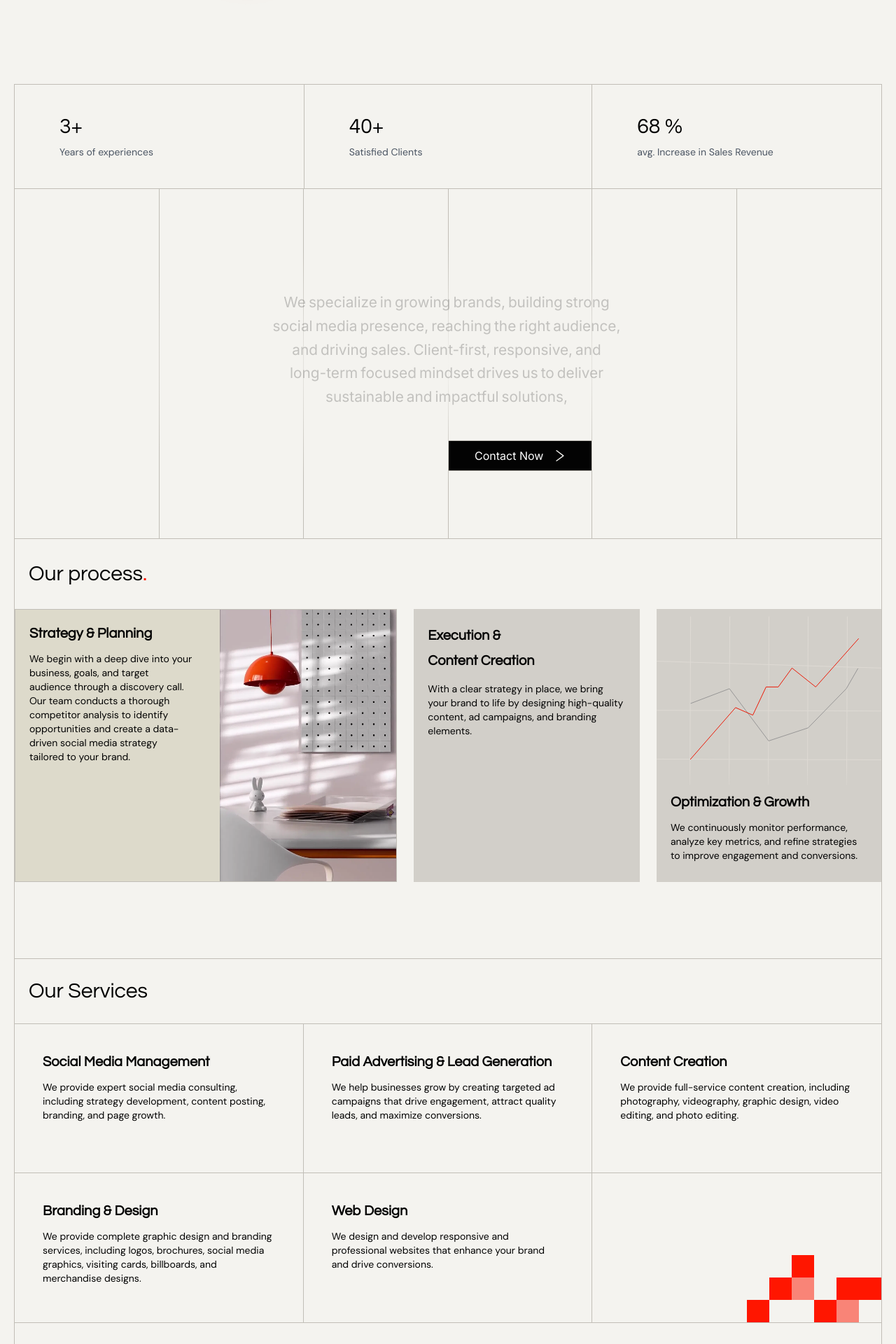
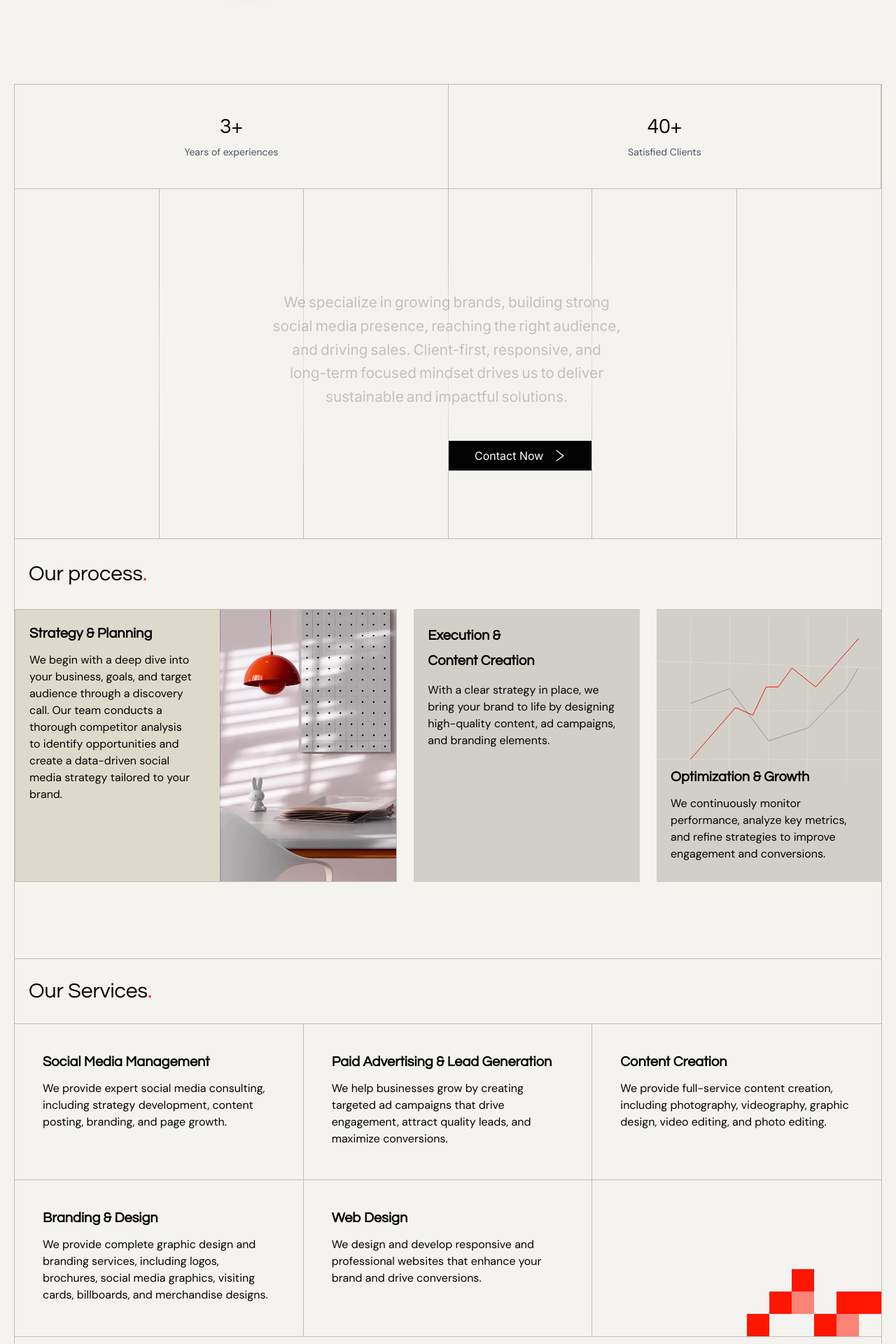
Before and after one commit to jasimmohammedme/reddotconsultancy, a Next.js app: page / in a window 1280 px wide. Shown: the part 580-2500 px from the top of the page at 70% size. Built offline with nearby package versions, Linux system fonts and the light colour scheme.

Commit message:
changes on content and spelling corrections

```diff
--- a/components/AboutUs.tsx
+++ b/components/AboutUs.tsx
@@ -16,7 +16,7 @@ const AboutUs: React.FC = () => {
          </div>
          <div className="w-1/6 md:block hidden h-full border-r" />
          <div className="absolute z-10 left-1/2 -translate-x-1/2 w-[300px] md:w-[440px]  xl:w-[520px] 2xl:w-[600px]  h-full -top-5 font-inter text:sm sm:text-medium md:text-lg xl:text-[1.3rem] 2xl:text-[1.35rem]">
-            <TextOpacityOnScroll contain={contain} phrase="We specialize in growing brands, building strong social media presence, reaching the right audience, and driving sales. Client-first, responsive, and long-term focused mindset drives us to deliver sustainable and impactful solutions," />
+            <TextOpacityOnScroll contain={contain} phrase="We specialize in growing brands, building strong social media presence, reaching the right audience, and driving sales. Client-first, responsive, and long-term focused mindset drives us to deliver sustainable and impactful solutions." />
          </div>
          <svg className='absolute top-1/2 left-1/2 -translate-x-1/2 -translate-y-1/2 z-0 w-full h-full' width="1094" height="299" viewBox="0 0 1094 299" fill="none" xmlns="http://www.w3.org/2000/svg">
             <rect width="1094" height="299" fill="url(#paint0_radial_257_3)" />
--- a/components/Contact.tsx
+++ b/components/Contact.tsx
@@ -151,7 +151,7 @@ const Contact: React.FC = () => {
 
 const Logo = () => {
    return (
-      <svg className='absolute top-0 right-0 w-32 h-32 p-5' width="84" height="84" viewBox="0 0 84 84" fill="none" xmlns="http://www.w3.org/2000/svg">
+      <svg className='absolute top-0 right-0 w-32 md:w-48 h-32 md:h-48 p-3' width="84" height="84" viewBox="0 0 84 84" fill="none" xmlns="http://www.w3.org/2000/svg">
          <circle cx="72.5" cy="11.5" r="11.5" fill="#D2130A" />
          <path d="M1 29H54.5V83.5M4 79L51.975 31.5" stroke="black" strokeWidth="10" />
       </svg>
--- a/components/LearnTheProcess.tsx
+++ b/components/LearnTheProcess.tsx
@@ -10,7 +10,7 @@ const LearnTheProcess: React.FC = () => {
             <div className="w-full md:w-[45%] h-[270px] md:h-full bg-[#DDDACB] flex flex-row justify-end border-y md:border">
                <div className='flex flex-col w-1/2 p-3 sm:p-4 lg:p-5 sm:gap-3'>
                   <p className='text-lg md:text-xl font-semibold font-questrial'>Strategy & Planning</p>
-                  <p className='text-xs md:text-sm md:text-medium'>
+                  <p className='text-xs md:text-sm lg:text-base'>
                   We begin with a deep dive into your business, goals, and target audience through a discovery call. Our team conducts a thorough competitor analysis to identify opportunities and create a data-driven social media strategy tailored to your brand.
 
                   </p>
@@ -20,14 +20,14 @@ const LearnTheProcess: React.FC = () => {
             <div className='w-full md:w-[55%] h-[300px] md:h-full flex gap-4  md:gap-6  '>
                <div className="flex flex-col w-1/2 h-full bg-[#D2CFC9] p-4 lg:p-5 gap-3 ">
                   <p className='text-lg md:text-xl font-semibold font-questrial lg:leading-9'>Execution & <br /> Content Creation</p>
-                     <p className='text-xs md:text-sm md:text-medium'>
+                     <p className='text-xs md:text-sm lg:text-base'>
                      With a clear strategy in place, we bring your brand to life by designing high-quality content, ad campaigns, and branding elements.
                   </p>
                </div>
                <div className="relative w-1/2 h-[300px] md:h-full bg-[#D2CFC9] overflow-hidden"><SvgGraph />
                   <div className='absolute bottom-0 md:bottom-2 flex flex-col  p-4 lg:p-5 gap-3 z-10'>
                      <p className='text-lg md:text-xl font-semibold font-questrial'>Optimization & Growth</p>
-                     <p className='text-xs md:text-sm md:text-medium'>
+                     <p className='text-xs md:text-sm lg:text-base'>
                      We continuously monitor performance, analyze key metrics, and refine strategies to improve engagement and conversions.</p>
                   </div>
                   <svg className="absolute -bottom-20 md:bottom-0 w-full " width="337" height="234" viewBox="0 0 337 234" fill="none" xmlns="http://www.w3.org/2000/svg">
--- a/components/MissionVisionValue.tsx
+++ b/components/MissionVisionValue.tsx
@@ -11,7 +11,7 @@ const MissionVisionValue: React.FC = () => {
          <div className='w-full h-full flex flex-row border-t justify-end'>
             <div className='w-full md:w-2/3 h-full flex flex-col gap-3 p-10 md:p-10 lg:p-20 md:border-r border-r-0'>
                <p className='text-xl font-semibold font-questrial'>About Us               </p>
-               <p className='text-medium leading-7 md:leading-8'>
+               <p className='text-base leading-7 md:leading-7'>
                   At Red Dot Consultancy, we're focused on building lasting relationships with our clients. Our team is always responsive, ensuring you feel supported and that your needs are met. We believe that sustainable measures are the key to achieving long-term success for your brand. We will help you build your brand from the ground up, drive sales, and grow your audience with a unique brand identity.
                </p>
             </div>
--- a/components/OurServices.tsx
+++ b/components/OurServices.tsx
@@ -4,37 +4,37 @@ import { motion, useScroll, useTransform } from 'framer-motion';
 
 const OurServices: React.FC = () => {
    return (
-      <div id='what-we-do' className='relative h-[700px] md:h-[500px] lg:h-[540px] xl:h-[520px] w-full flex flex-col border-l   md:border-x border-b '>
-         <p className="text-3xl font-questrial p-5 py-7 border-r md:border-r-0">Our Services</p>
+      <div id='what-we-do' className='relative h-[700px] md:h-[500px] lg:h-[600px] xl:h-[540px] w-full flex flex-col border-l   md:border-x border-b '>
+         <p className="text-3xl font-questrial p-5 py-7 border-r md:border-r-0">Our Services<span className='text-primary'>.</span></p>
          <div className='w-full h-full flex flex-row border-y'>
             <div className='w-1/2 md:w-1/3 h-full flex flex-col gap-3 p-3 md:p-5 lg:p-10 border-r '>
                <p className='text-lg md:text-xl font-semibold font-questrial'>Social Media Management </p>
-               <p className='text-sm md:text-medium'>We provide expert social media consulting, including strategy development, content posting, branding, and page growth. </p>
+               <p className='text-sm md:text-base'>We provide expert social media consulting, including strategy development, content posting, branding, and page growth. </p>
             </div>
             <div className='w-1/2 md:w-1/3 h-full flex flex-col gap-3 p-3 md:p-5 lg:p-10 border-r'>
                <p className='text-lg md:text-xl font-semibold font-questrial'>Paid Advertising &  Lead Generation  </p>
-               <p className='text-sm md:text-medium'>We help businesses grow by creating targeted ad campaigns that drive engagement, attract quality leads, and maximize conversions. </p>
+               <p className='text-sm md:text-base'>We help businesses grow by creating targeted ad campaigns that drive engagement, attract quality leads, and maximize conversions. </p>
             </div>
             <div className='md:block hidden w-1/3 h-full'>
                <div className='w-full h-full flex flex-col gap-3 p-3 md:p-5 lg:p-10  '>
                   <p className='text-base md:text-lg lg:text-xl font-semibold font-questrial'>Content Creation </p>
-                  <p className='text-sm md:text-medium'>We provide full-service content creation, including photography, videography, graphic design, video editing, and photo editing. </p>
+                  <p className='text-sm md:text-base'>We provide full-service content creation, including photography, videography, graphic design, video editing, and photo editing. </p>
                </div>
             </div>
          </div>
          <div className='w-full h-full flex flex-row'>
             <div className='w-1/2 md:w-1/3 h-full flex flex-col gap-3 p-3 md:p-5 lg:p-10 border-b md:border-b-0 border-r'>
                <p className='text-base md:text-lg lg:text-xl font-semibold font-questrial'>Branding & Design </p>
-               <p className='text-sm md:text-medium'>We provide complete graphic design and branding services, including logos, brochures, social media graphics, visiting cards, billboards, and merchandise designs. </p>
+               <p className='text-sm md:text-base'>We provide complete graphic design and branding services, including logos, brochures, social media graphics, visiting cards, billboards, and merchandise designs. </p>
             </div>
             <div className='w-1/2 md:w-1/3 h-full flex flex-col gap-3 p-3 md:p-5 lg:p-10 border-b md:border-b-0 border-r '>
                <p className='text-base md:text-lg lg:text-xl font-semibold font-questrial'>Web Design </p>
-               <p className='text-sm md:text-medium'>We design and develop responsive and professional websites that enhance your brand and drive conversions.</p>
+               <p className='text-sm md:text-base'>We design and develop responsive and professional websites that enhance your brand and drive conversions.</p>
             </div>
             <div className='md:block hidden w-1/3 h-full relative'>
                <div className='w-full h-full flex flex-col gap-3 p-3 md:p-5 lg:p-10  '>
                   <p className='text-base md:text-lg lg:text-xl font-semibold font-questrial'> </p>
-                  <p className='text-sm md:text-medium'> </p>
+                  <p className='text-sm md:text-base'> </p>
                </div>
                <div className='absolute bottom-0 right-0'><GridAnimation /></div>
             </div>
@@ -43,11 +43,11 @@ const OurServices: React.FC = () => {
             <div className='w-full h-full flex flex-row'>
                <div className='w-1/2 h-full flex flex-col gap-3 p-3 md:p-5 lg:p-10 border-r'>
                   <p className='text-base md:text-lg lg:text-xl font-semibold font-questrial'>Content Creation </p>
-                  <p className='text-sm md:text-medium'>We provide full-service content creation, including photography, videography, graphic design, video editing, and photo editing.</p>
+                  <p className='text-sm md:text-base lg:text-lg'>We provide full-service content creation, including photography, videography, graphic design, video editing, and photo editing.</p>
                </div>
                <div className='w-1/2 h-full flex flex-col gap-3 p-3 md:p-5 lg:p-10 border-r'>
                   <p className='text-base md:text-lg lg:text-xl font-semibold font-questrial'> </p>
-                  <p className='text-sm md:text-medium'> </p>
+                  <p className='text-sm md:text-base'> </p>
                </div>
             </div>
          </div>
--- a/components/Progress.tsx
+++ b/components/Progress.tsx
@@ -17,7 +17,7 @@ const Progress: React.FC = () => {
    }, []);
    return (
       <div className=' h-[100px] md:h-[150px] w-full flex items-center justify-start border'>
-         <div className='w-1/2 md:w-1/3 h-full flex flex-col justify-center gap-2 px-5 md:px-16 '>
+         <div className='w-1/2   h-full flex flex-col items-center justify-center gap-2 px-5 md:px-16 '>
             <motion.h1 className="font-questrial text-3xl ">
                {experience}
             </motion.h1>
@@ -25,7 +25,7 @@ const Progress: React.FC = () => {
                Years of experiences
             </p>
          </div>
-         <div className='w-1/2 md:w-1/3 h-full flex flex-col justify-center gap-2 px-5 md:px-16 border-x-0 md:border-x border-l  '>
+         <div className='w-1/2   h-full flex flex-col items-center justify-center gap-2 px-5 md:px-16 border-x-0 md:border-x border-l  '>
             <motion.h1 className="font-questrial text-3xl ">
                {clients}
             </motion.h1>
@@ -33,7 +33,7 @@ const Progress: React.FC = () => {
                Satisfied Clients
             </p>
          </div>
-         <div className='w-1/3 md:block hidden'>
+         <div className='w-1/3   hidden'>
             <div className='w-full h-full flex flex-col justify-center gap-2 px-5 md:px-16'>
                <motion.h1 className="font-questrial text-3xl ">
                   {sales}
--- a/components/Testimonials.tsx
+++ b/components/Testimonials.tsx
@@ -12,7 +12,7 @@ const Testimonials: React.FC = () => {
    return (
       <div className='relative flex flex-col border-l border-b'>
          <div className='w-full h-full flex flex-row border-r'>
-            <p className="w-5/6 text-3xl font-questrial p-5 py-7 ">What Our Clients Have to Say</p>
+            <p className="w-5/6 text-3xl font-questrial p-5 py-7 ">What Our Clients Have to Say<span className='text-primary'>.</span></p>
             <div className="w-1/6  flex gap-2 items-end">
                <div className="w-full h-10 border-t flex justify-between items-center">
                   <button className="custom-prev w-12 h-10 bg-[#030303] flex items-center justify-center">
--- a/components/footer.tsx
+++ b/components/footer.tsx
@@ -9,7 +9,7 @@ const Footer: React.FC = () => {
                   <path d="M5.77 23.75C5.19417 23.75 4.71375 23.5575 4.32875 23.1725C3.94375 22.7875 3.75083 22.3067 3.75 21.73V8.27C3.75 7.69417 3.94292 7.21375 4.32875 6.82875C4.71458 6.44375 5.19458 6.25083 5.76875 6.25H24.2313C24.8063 6.25 25.2863 6.44292 25.6713 6.82875C26.0563 7.21458 26.2492 7.695 26.25 8.27V21.7313C26.25 22.3063 26.0571 22.7867 25.6713 23.1725C25.2854 23.5583 24.8054 23.7508 24.2313 23.75H5.77ZM15 15.145L5 8.60625V21.7313C5 21.9554 5.07208 22.1396 5.21625 22.2837C5.36042 22.4279 5.545 22.5 5.77 22.5H24.2313C24.4554 22.5 24.6396 22.4279 24.7837 22.2837C24.9279 22.1396 25 21.955 25 21.73V8.605L15 15.145ZM15 13.75L24.615 7.5H5.385L15 13.75ZM5 8.60625V7.5V21.7313C5 21.9554 5.07208 22.1396 5.21625 22.2837C5.36042 22.4279 5.545 22.5 5.77 22.5H5V8.60625Z" fill="white" />
                </svg>
             </a>
-            <a href='tel:+917012937995' className='w-9 md:w-10 h-9 md:h-10 bg-black flex items-center justify-center border  '>
+            <a href='tel:+917994821608' className='w-9 md:w-10 h-9 md:h-10 bg-black flex items-center justify-center border  '>
                <svg width="24" height="24" viewBox="0 0 24 24" fill="none" xmlns="http://www.w3.org/2000/svg">
                   <path d="M19.95 21C17.8667 21 15.8083 20.546 13.775 19.638C11.7417 18.73 9.89167 17.4423 8.225 15.775C6.55833 14.1077 5.271 12.2577 4.363 10.225C3.455 8.19233 3.00067 6.134 3 4.05C3 3.75 3.1 3.5 3.3 3.3C3.5 3.1 3.75 3 4.05 3H8.1C8.33333 3 8.54167 3.07933 8.725 3.238C8.90833 3.39667 9.01667 3.584 9.05 3.8L9.7 7.3C9.73333 7.56667 9.725 7.79167 9.675 7.975C9.625 8.15833 9.53333 8.31667 9.4 8.45L6.975 10.9C7.30833 11.5167 7.704 12.1123 8.162 12.687C8.62 13.2617 9.12433 13.816 9.675 14.35C10.1917 14.8667 10.7333 15.346 11.3 15.788C11.8667 16.23 12.4667 16.634 13.1 17L15.45 14.65C15.6 14.5 15.796 14.3877 16.038 14.313C16.28 14.2383 16.5173 14.2173 16.75 14.25L20.2 14.95C20.4333 15.0167 20.625 15.1377 20.775 15.313C20.925 15.4883 21 15.684 21 15.9V19.95C21 20.25 20.9 20.5 20.7 20.7C20.5 20.9 20.25 21 19.95 21Z" fill="white" />
                </svg>
@@ -21,7 +21,7 @@ const Footer: React.FC = () => {
                </svg>
             </a>
          </div>
-         <p className='text-sm'>© 2025 <a href='https://www.reddotconsultancy.in' target='_blank' className='text-primary'>Red Dot Consultancy</a>. All rights reserved</p>
+         <p className='text-sm'>© 2025 <a href='https://www.reddotconsultancy.in' target='_blank' className='text-primary'>Red Dot Consultancy</a>. All rights reserved<span className='text-primary'>.</span></p>
       </div>
    )
 }
--- a/data/testimonialData.tsx
+++ b/data/testimonialData.tsx
@@ -66,16 +66,16 @@ const testimonialData: TestimonialType[] = [
    {
       date: "December 22 - 2022",
       title: " Clar Catalyst",
-      description: "Extremely dedicated team of hustlers, they are your best choice if you are a early stage fast growing startup, they can really cope up with your speed and it would feel as if they are part of your core team as they are extremely dedicated",
+      description: "Extremely dedicated team of hustlers, they are your best choice if you are a early stage fast growing startup, they can really cope up with your speed and it would feel as if they are part of your core team as they are extremely dedicated.",
       author: "Jasraj",
-      image: "nothing.png",
+      image: "clarcatalyst.png",
    },
    {
       date: "December 22 - 2022",
       title: "The Deming's House",
       description: "I am incredibly pleased with the marketing team work they’ve shown remarkable professionalism, expertise, and dedication to delivering high-quality service. They have a deep understanding of the social media market, which has been invaluable in helping us grow our presence online. Jasim, in particular, goes above and beyond to ensure every detail is covered. Keep up the work red dot team.",
       author: "Nusrat",
-      image: "nothing.png",
+      image: "Deming's.png",
    },
 ];
 
```
Also changed, not shown: public/testimonials/Deming's.png (added), public/testimonials/clarcatalyst.png (added).
